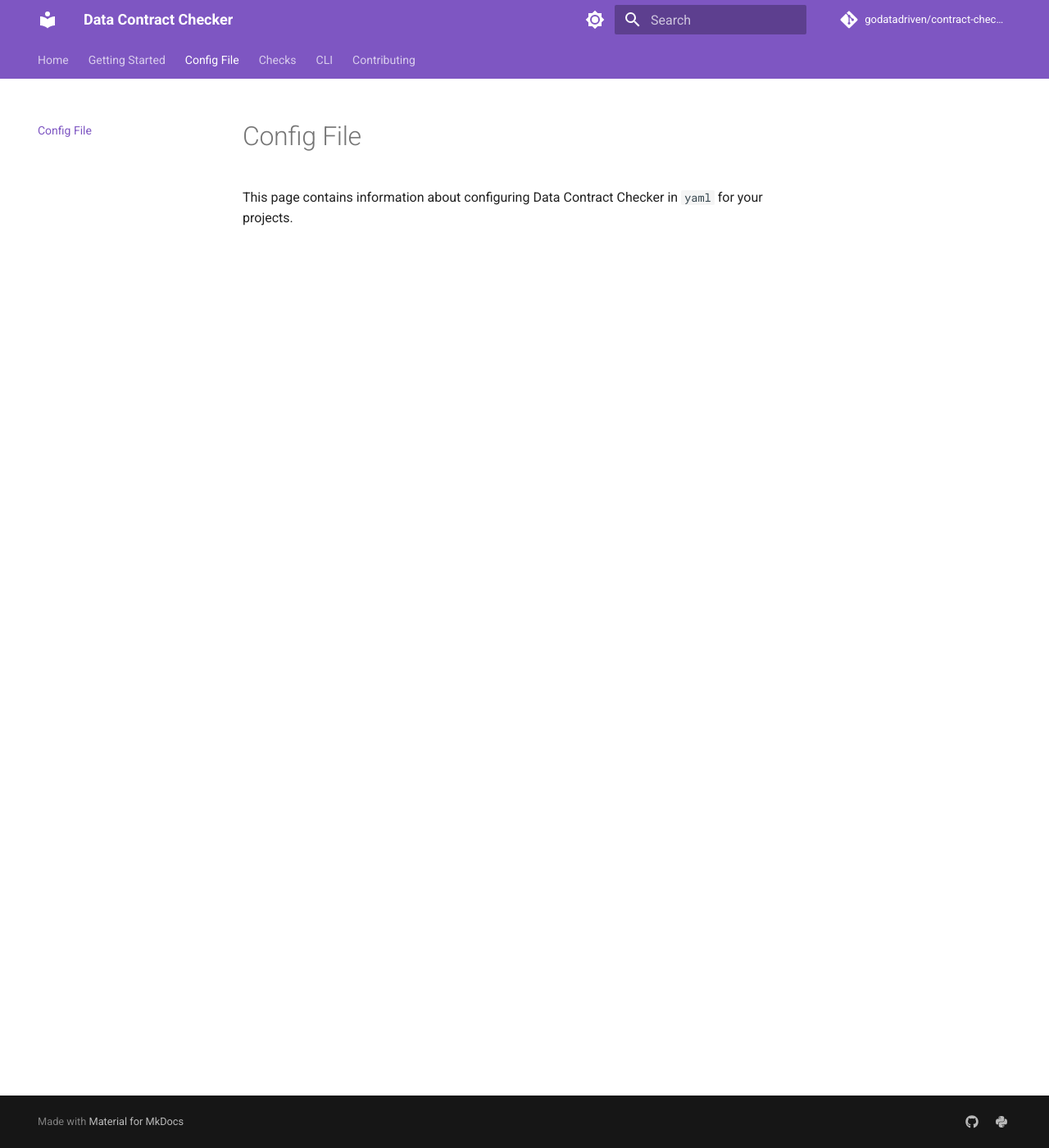
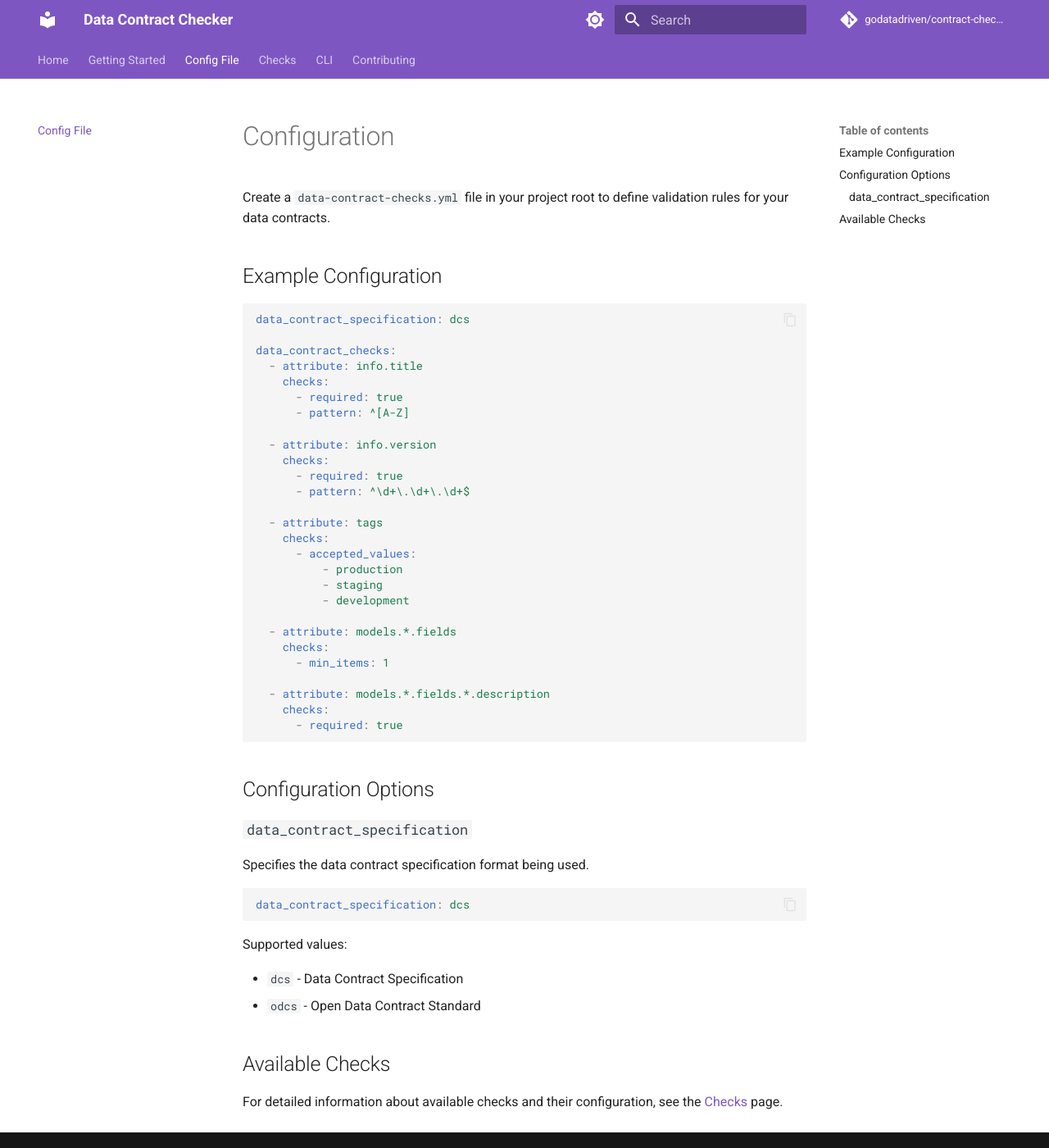
Before and after one commit to godatadriven/contract-checker, an MkDocs documentation site: the page built from docs/config.md, in a window 1280 px wide and 1400 px high. Shown: the whole window at 82% size. Built offline with MkDocs 1.6.1 and Material for MkDocs 9.7.7, drawn with Linux system fonts in a browser that asks for light colours; comment, search, counter and statistics services are not loaded.

Commit message:
docs: config

````diff
--- a/docs/config.md
+++ b/docs/config.md
@@ -1 +1,54 @@
-This page contains information about configuring Data Contract Checker in ```yaml``` for your projects.
+# Configuration
+
+Create a `data-contract-checks.yml` file in your project root to define validation rules for your data contracts.
+
+## Example Configuration
+
+```yaml
+data_contract_specification: dcs
+
+data_contract_checks:
+  - attribute: info.title
+    checks:
+      - required: true
+      - pattern: ^[A-Z]
+
+  - attribute: info.version
+    checks:
+      - required: true
+      - pattern: ^\d+\.\d+\.\d+$
+
+  - attribute: tags
+    checks:
+      - accepted_values:
+          - production
+          - staging
+          - development
+
+  - attribute: models.*.fields
+    checks:
+      - min_items: 1
+
+  - attribute: models.*.fields.*.description
+    checks:
+      - required: true
+```
+
+## Configuration Options
+
+### `data_contract_specification`
+
+Specifies the data contract specification format being used.
+
+```yaml
+data_contract_specification: dcs
+```
+
+Supported values:
+
+- `dcs` - Data Contract Specification
+- `odcs` - Open Data Contract Standard
+
+## Available Checks
+
+For detailed information about available checks and their configuration, see the [Checks](checks.md) page.
````
Also changed, not shown: docs/usage.md (+6 -0 lines).
